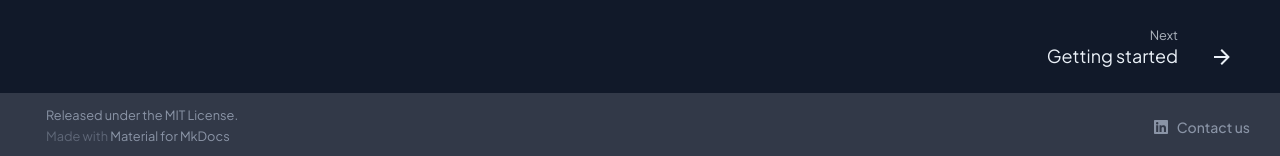
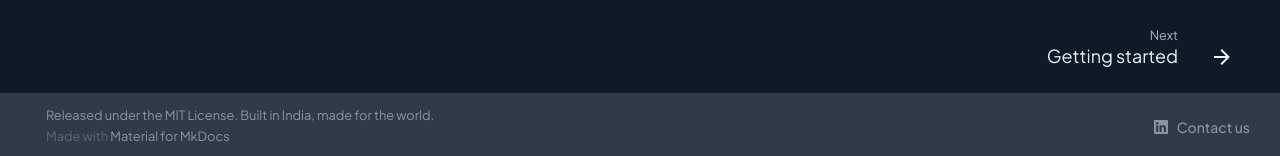
Before and after one commit to P-Sudhakar-tech/HayaVega, an MkDocs documentation site: the page built from docs/index.md, in a window 1280 px wide and 900 px high, scrolled down 1917 px. Shown: the part 741-897 px from the top of the window. Built offline with MkDocs 1.6.1 and Material for MkDocs 9.7.7, drawn with Linux system fonts in a browser that asks for light colours.

Commit message:
docs: add footer tagline 'Built in India, made for the world'

```diff
--- a/mkdocs.yml
+++ b/mkdocs.yml
@@ -1,7 +1,7 @@
 site_name: Mangoo
 site_description: A structured Python web framework with automatic, interactive API documentation and a Rust-accelerated core
 site_url: https://mangoo-framework.vercel.app/
-copyright: Released under the MIT License.
+copyright: Released under the MIT License. Built in India, made for the world.
 
 docs_dir: docs
 site_dir: site
```
